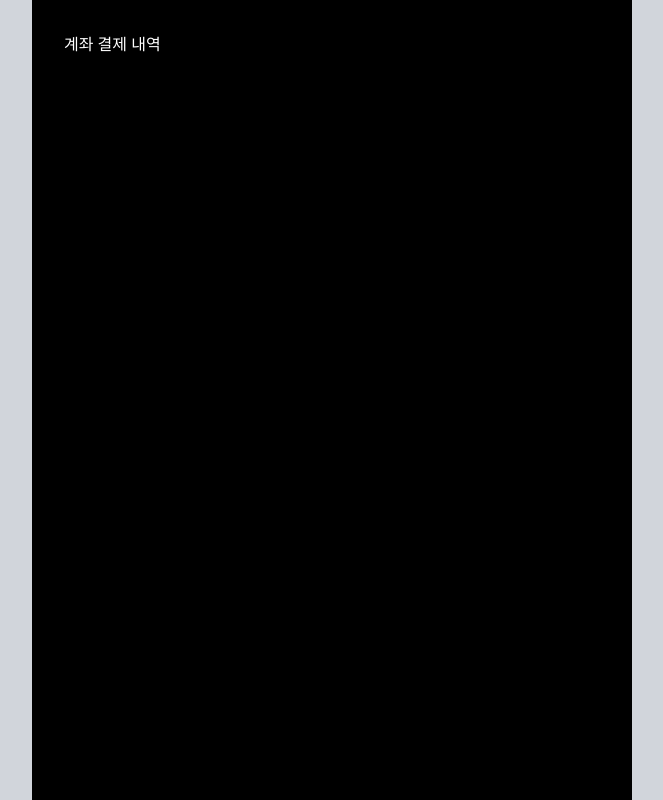
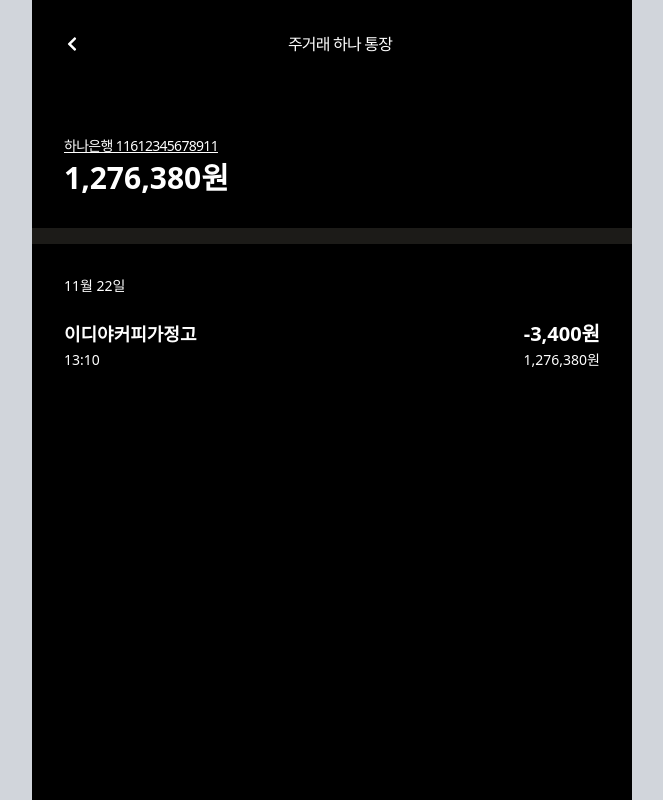
Before and after one commit to FITS-U/FitsU_FE, a Next.js app: page /accounts/1 in a window 1280 px wide. Shown: the whole page, without its empty margins (308-971 px from the left). Built offline with nearby package versions, Linux system fonts and the light colour scheme.

Commit message:
feat: 계좌 입출금 내역 조회 페이지 구현

```diff
--- /dev/null
+++ b/src/app/accounts/[accountId]/components/AccountInfo.tsx
@@ -0,0 +1,8 @@
+export const AccountInfo = () => {
+  return (
+    <div className="mt-20">
+      <div className="text-sm tracking-tighter underline">하나은행 11612345678911</div>
+      <div className="mt-1 text-3xl font-semibold">1,276,380원</div>
+    </div>
+  );
+}
--- /dev/null
+++ b/src/app/accounts/[accountId]/components/TransactionItem.tsx
@@ -0,0 +1,14 @@
+export const TransactionItem = () => {
+  return (
+    <div className="mt-6 flex items-center justify-between">
+      <span className="flex flex-col">
+        <div className="text-lg font-semibold">이디야커피가정고</div>
+        <div className="mt-0.5 text-sm">13:10</div>
+      </span>
+      <span className="flex flex-col items-end">
+        <div className="text-xl font-semibold">-3,400원</div>
+        <div className="mt-0.5 text-sm">1,276,380원</div>
+      </span>
+    </div>
+);
+}
--- /dev/null
+++ b/src/app/accounts/[accountId]/components/Transactions.tsx
@@ -0,0 +1,10 @@
+import { TransactionItem } from "./TransactionItem"
+
+export const Transactions = () => {
+  return (
+    <div className="mt-8">
+      <div className="text-sm">11월 22일</div>
+      <TransactionItem />
+    </div>
+  );
+}
--- a/src/app/accounts/[accountId]/page.tsx
+++ b/src/app/accounts/[accountId]/page.tsx
@@ -1,7 +1,20 @@
+"use client"
+
+import { FaChevronLeft } from "react-icons/fa";
+import { AccountInfo } from "./components/AccountInfo";
+import { Transactions } from "./components/Transactions";
+
 const AccountTransactions = () => {
   return (
     <div className="p-8 text-white">
-      계좌 결제 내역
+      <div className="flex items-center justify-between">
+        <FaChevronLeft />
+        <span className="tracking-tighter">주거래 하나 통장</span>
+        <div></div>
+      </div>
+      <AccountInfo />
+      <div className="mt-8 -mx-8 h-4 flex bg-box-color"></div>
+      <Transactions />
     </div>
   );
 };
--- a/src/app/accounts/components/AfterLink.tsx
+++ b/src/app/accounts/components/AfterLink.tsx
@@ -17,14 +17,14 @@ const AfterLinkPage: React.FC<AfterLinkPageProps> = ({ accounts, month, monthlyS
   return (
     <div className="p-6 text-white">
       <div className="mb-10 bg-box-color h-auto rounded-2xl p-4">
-        {accounts.map((account) => (
+        {accounts.map((account, id) => (
           <div key={account.accountId}>
             <div className="flex justify-between items-center mb-5">
               <span>
                 <div className="text-xl font-bold">{formatBalance(account.balance)}원</div>
                 <div className="text-sm">{account.accName}</div>
               </span>
-              <Link href={`/accounts/`}>
+              <Link href={`/accounts/${id + 1}`}>
                 <button className="bg-[#333230] rounded-lg w-14 h-8 text-sm">내역</button>
               </Link>
             </div>
--- a/src/app/accounts/page.tsx
+++ b/src/app/accounts/page.tsx
@@ -14,7 +14,7 @@ const HomePage: React.FC = () => {
   const [monthlySpend, setMonthlySpend] = useState<string>("0");
   const [loading, setLoading] = useState<boolean>(true);
 
-  const userId: UUID = "62c92f85-a7d0-11ef-b6a4-c43d1a367887";
+  const userId: UUID = "d68ce080-a817-11ef-b6a4-c43d1a367887";
   // 현재 연도와 월 계산
   const today = new Date();
   const year = today.getFullYear();
```
